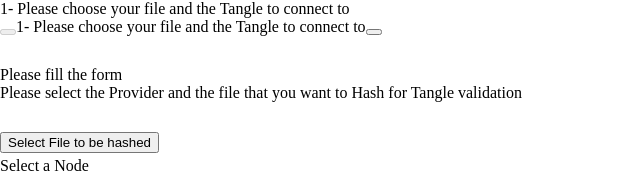
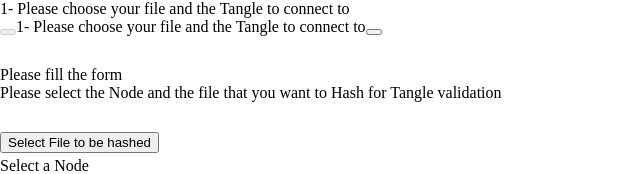
Before and after one commit to iotaledger/poc-document-immutable-blueprint, a React (Create React App) app: page / in a window 1280 px wide. Shown: the top 174 px of the page, without its empty margins (0-640 px from the left). Built offline with nearby package versions, Linux system fonts and the light colour scheme.

Commit message:
changed provider with node

```diff
--- a/src/partials/GeneralParams.js
+++ b/src/partials/GeneralParams.js
@@ -16,7 +16,7 @@
   render() {
     let everythingIsOk = (this.props.hashValue!='' && this.props.provider!='')
     let title = 'Please fill the form'
-    let text = `Please select the Provider and the file that you want to Hash for Tangle validation`
+    let text = `Please select the Node and the file that you want to Hash for Tangle validation`
     let cssClass = 'message-box__info'
     if(everythingIsOk === true) {
       cssClass = 'message-box__success'
```
